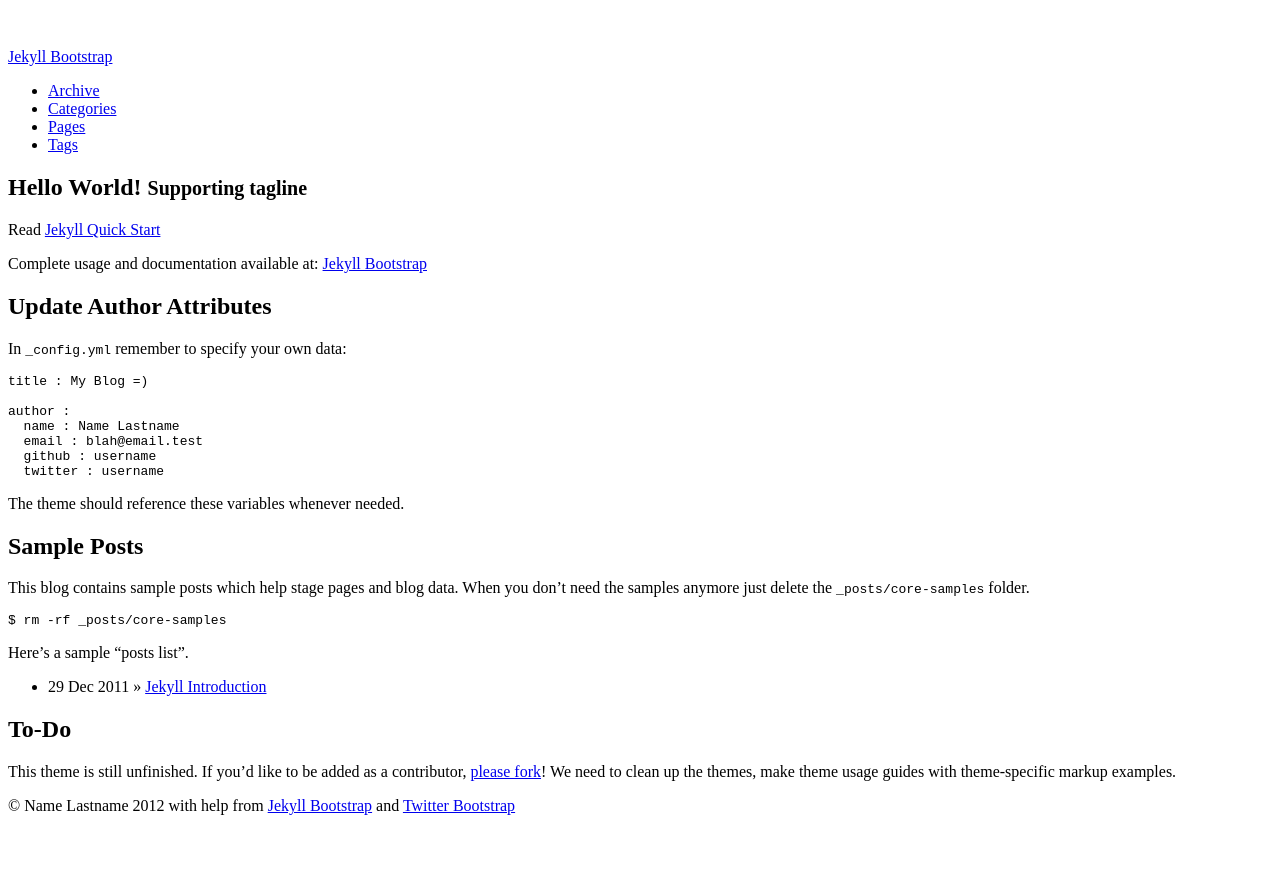
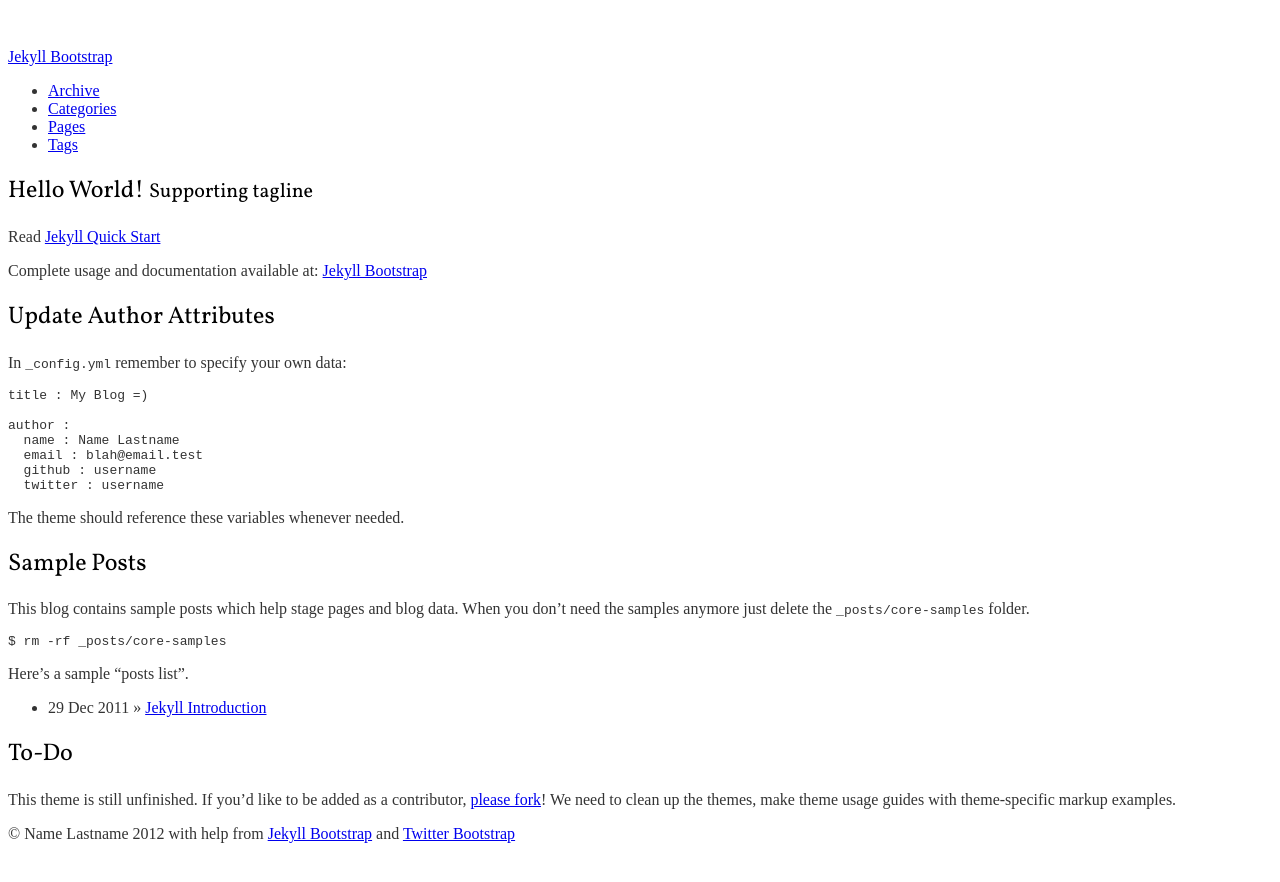
Before and after one commit to Debilski/software-group-therapy-, a Jekyll site: the page built from index.md, in a window 1280 px wide. Shown: the top 882 px of the page. Built offline with Jekyll 4.4.1, drawn with Linux system fonts in a browser that asks for light colours.

Commit message:
NF: Use Vollkorn for the headers.

```diff
--- a/_includes/themes/twitter/default.html
+++ b/_includes/themes/twitter/default.html
@@ -25,6 +25,22 @@
     <!-- Winner scripts -->
     <script src="http://code.jquery.com/jquery-latest.js"></script>
     <script src="{{ ASSET_PATH }}/bootstrap/js/bootstrap.min.js"></script>
+
+    <!-- Use Vollkorn for our headers -->
+    <link href='http://fonts.googleapis.com/css?family=Vollkorn:400italic,400' rel='stylesheet' type='text/css'>
+
+    <!-- Boldness in headers is much overrated. Just make it darker than the rest of the text. -->
+    <style>
+      html, body {
+        color: #333;
+      }
+      h1, h2, h3, h4, h5, h6 {
+        font-family: 'Vollkorn', serif;
+        font-weight: normal;
+        color: #000;
+      }
+    </style>
+
     <!-- Le fav and touch icons -->
   <!-- Update these with your own images
     <link rel="shortcut icon" href="images/favicon.ico">
```
